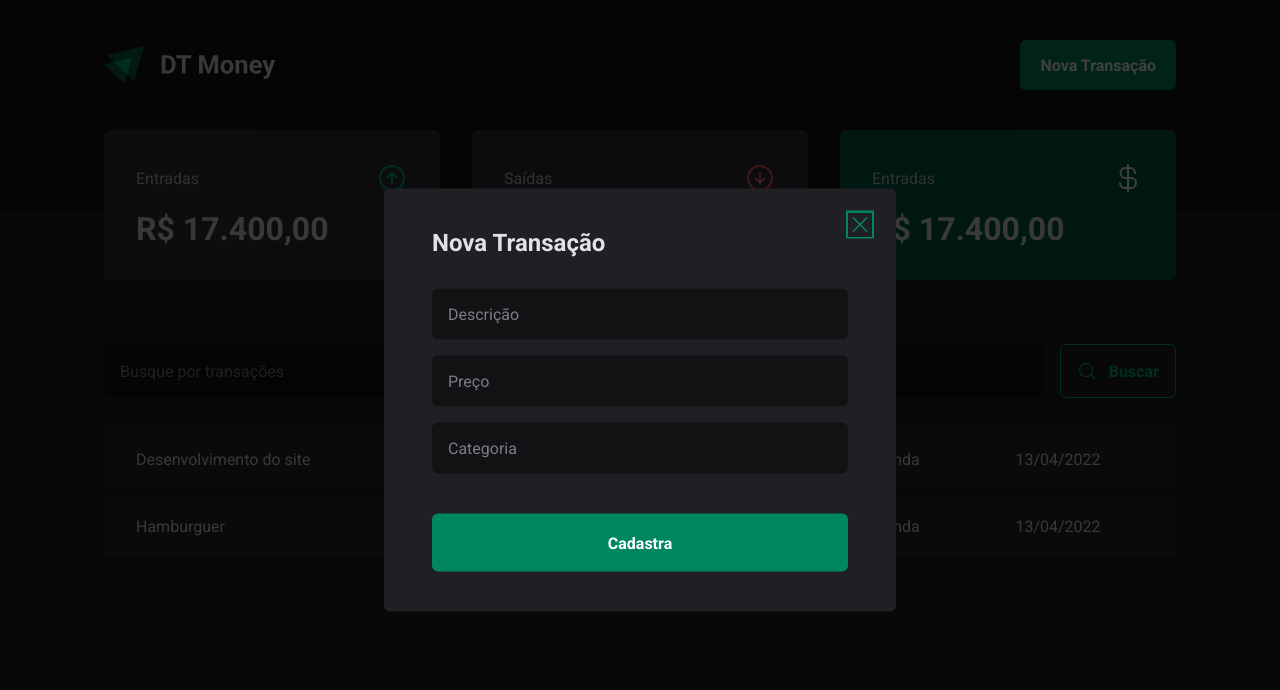
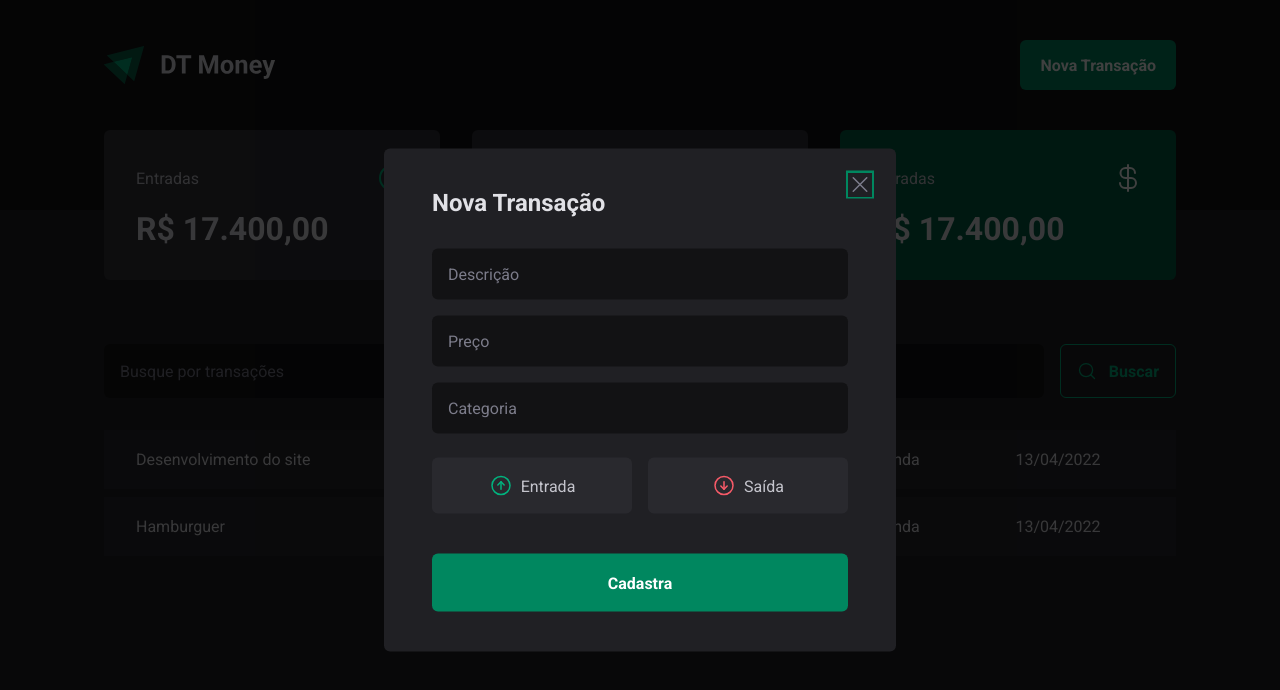
Before and after one commit to ghiberti85/ignite-dt-money, a React (Vite) app: page / in a window 1280 px wide. Both pictures are taken after a click on the button "Nova Transação". Shown: the top 690 px of the page. Built offline with nearby package versions, Linux system fonts and the light colour scheme.

Commit message:
Income and Outcome Buttons

```diff
--- a/src/components/NewTransactionModal/index.tsx
+++ b/src/components/NewTransactionModal/index.tsx
@@ -1,7 +1,7 @@
 import * as Dialog from "@radix-ui/react-dialog";
 
-import { CloseButton, Content, Overlay } from "./styles";
-import { X } from "phosphor-react";
+import { CloseButton, Content, Overlay, TransactionType, TransactionTypeButton } from "./styles";
+import { ArrowCircleDown, ArrowCircleUp, X } from "phosphor-react";
 
 export function NewTransactionModal () {
     return (
@@ -18,7 +18,22 @@
                     <input type="text" placeholder="Descrição" required/>
                     <input type="number" placeholder="Preço" required/>
                     <input type="text" placeholder="Categoria" required/>
-                    <button type="submit">Cadastra</button>
+
+                    <TransactionType>
+                        <TransactionTypeButton variant="income">
+                            <ArrowCircleUp size={24} />
+                            Entrada
+                        </TransactionTypeButton>
+
+                        <TransactionTypeButton variant="outcome">
+                            <ArrowCircleDown size={24} />
+                            Saída
+                        </TransactionTypeButton>
+                    </TransactionType>
+
+                    <button type="submit">
+                        Cadastra
+                    </button>
                 </form>
             </Content>
         </Dialog.Portal>
--- a/src/components/NewTransactionModal/styles.ts
+++ b/src/components/NewTransactionModal/styles.ts
@@ -3,7 +3,7 @@
 
 export const Overlay = styled(Dialog.Overlay)`
     position: fixed;
-    with: 100vw;
+    width: 100vw;
     height: 100vh;
     inset: 0;
     background: rgba(0, 0, 0, 0.75);
@@ -39,11 +39,11 @@
             }
         }
 
-        button {
+        button[type="submit"] {
             height: 58px;
             border: 0;
-            background:${props=> props.theme['green-500']};
-            color: ${props=> props.theme.white};
+            background:${props => props.theme['green-500']};
+            color: ${props => props.theme.white};
             font-weight: bold;
             padding: 0 1.25rem;
             border-radius: 6px;
@@ -51,7 +51,7 @@
             cursor: pointer;
 
             &:hover {
-                background:${props=> props.theme['green-700']};
+                background:${props => props.theme['green-700']};
                 transition: background-color 0.2s;
             }
         }
@@ -66,5 +66,33 @@
     right: 1.5rem;
     line-height: 0;
     cursor: pointer;
-    color: ${props => props.theme['green-500']};
+    color: ${props => props.theme['gray-500']};
 `;
+
+export const TransactionType = styled.div`
+    display: grid;
+    grid-template-columns: repeat(2, 1fr);
+    gap: 1rem;
+    margin-top: 0.5rem;
+`;
+
+interface TransactionTypeButtonProps {
+    variant: 'income' | 'outcome';
+}
+
+export const TransactionTypeButton = styled.button<TransactionTypeButtonProps>`
+    background: ${props => props.theme['gray-700']};
+    padding: 1rem;
+    display: flex;
+    align-items: center;
+    justify-content: center;
+    gap: 0.5rem;
+    border-radius: 6px;
+    cursor: pointer;
+    border: 0;
+    color: ${props => props.theme['gray-300']};
+
+    svg{
+        color: ${props => props.variant === 'income' ? props.theme['green-300'] : props.theme['red-300']};
+    }
+`;
```
